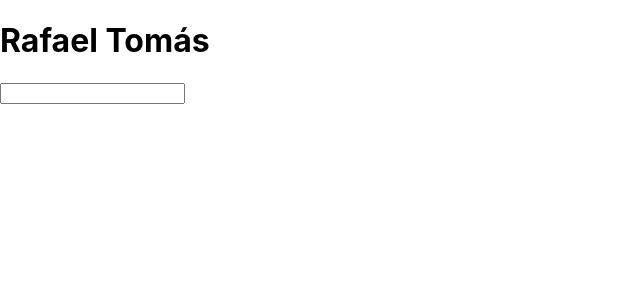
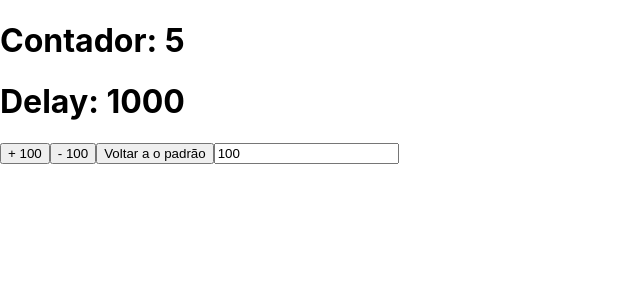
Before and after one commit to RafaelTomas/Learning-React, a React (Create React App) app: page / in a window 1280 px wide. Shown: the top 300 px of the page, without its empty margins (0-640 px from the left). Built offline with nearby package versions, Linux system fonts and the light colour scheme.

Commit message:
useMyHook

```diff
--- a/src/App.js
+++ b/src/App.js
@@ -1,14 +1,61 @@
+import { useEffect, useRef, useState } from 'react';
 import './App.css';
-import { AppContext } from './contexts/AppContext';
-import { H1 } from './components/H1';
+
+const useMyHook = (cb, delay = 1000) => {
+  const savedCb = useRef();
+
+  useEffect(() => {
+    savedCb.current = cb;
+  }, [cb]);
+
+  useEffect(() => {
+    const interval = setInterval(() => {
+      cb();
+    }, delay);
+    return () => clearInterval(interval);
+  }, [cb, delay]);
+};
 
 function App() {
+  const [counter, setCounter] = useState(0);
+  const [delay, setDelay] = useState(1000);
+  const [incrementor, setIncrementor] = useState(100);
+
+  useMyHook(() => setCounter((c) => c + 1), delay);
+
   return (
-    <AppContext>
+    <>
       <div>
-        <H1 />
+        <h1>Contador: {counter} </h1>
+        <h1>Delay: {delay} </h1>
+        <button
+          onClick={() => {
+            setDelay((d) => d + incrementor);
+          }}
+        >
+          + {incrementor}
+        </button>
+        <button
+          onClick={() => {
+            setDelay((d) => d - incrementor);
+          }}
+        >
+          - {incrementor}
+        </button>
+        <button
+          onClick={() => {
+            setDelay(1000);
+          }}
+        >
+          Voltar a o padrão
+        </button>
+        <input
+          type="number"
+          value={incrementor}
+          onChange={(i) => setIncrementor(Number(i.target.value))}
+        />
       </div>
-    </AppContext>
+    </>
   );
 }
 export default App;
```
